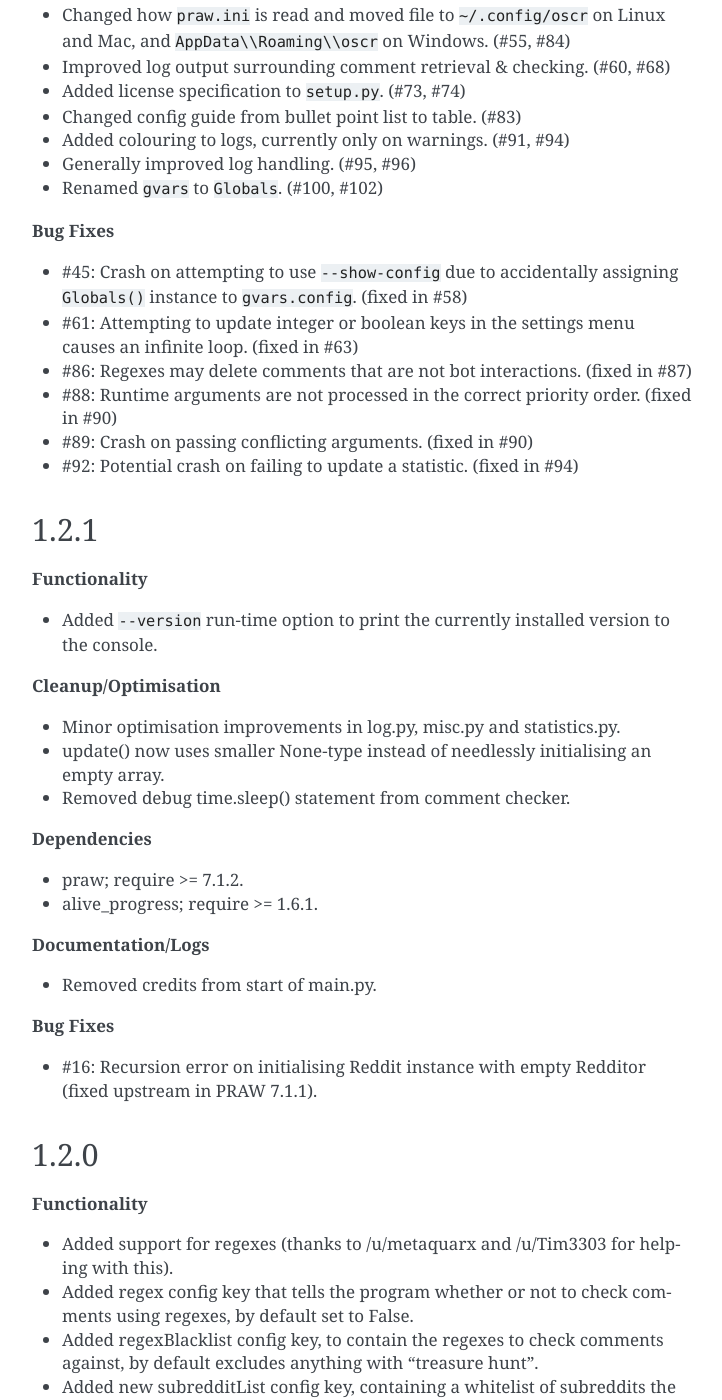
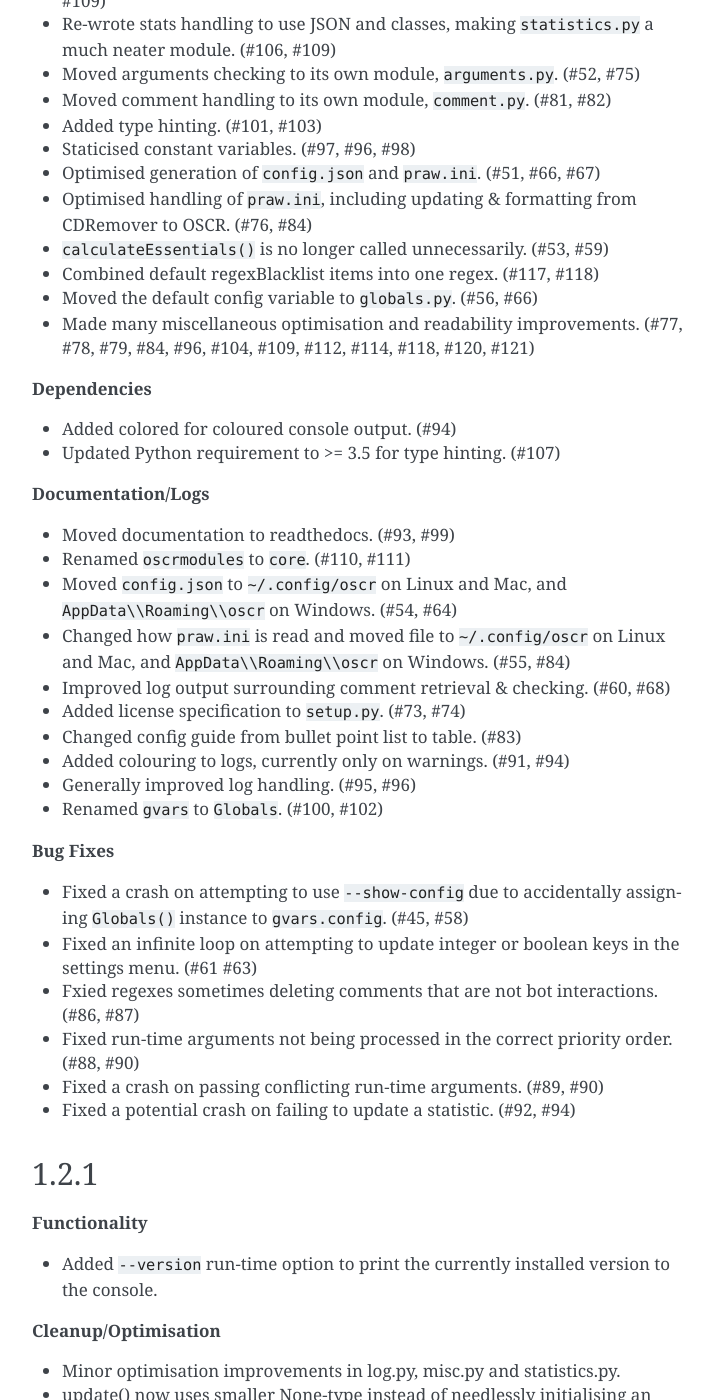
Before and after one commit to MurdoMaclachlan/oscr, a Sphinx documentation site: the page built from docs/source/changelogs.rst, in a window 1280 px wide and 1400 px high, scrolled down 1577 px. Shown: the whole window, without its empty margins (388-1110 px from the left). Built offline with Sphinx 7.4.7, drawn with Linux system fonts in a browser that asks for light colours; some of the changed text lies outside the part shown.

Commit message:
Update changelog

```diff
--- a/docs/source/changelogs.rst
+++ b/docs/source/changelogs.rst
@@ -1,10 +1,35 @@
 Changelogs
-===========
+==========
 
 A list of changelogs for OSCR, with the most recent version first. These are also available `here <https://github.com/MurdoMaclachlan/oscr/releases>`_.
 
-2.0.0 - Current Release
+2.1.0 - Current Release
 -----------------------
+
+**Functionality**
+
+- Added refresh token support. (#33, #139)
+- Added "dibs" to the default blacklist and regexBlacklist. (#140, #141)
+- Removed ``--format-old`` runtime argument. (#105, #131)
+
+**Cleanup/Optimisation**
+
+- Deferred various functionalities in ``main.py`` to functions in other modules. (#128, #145)
+- Optimised the settings menu to allow for easier addition of new config and ini options. (#127, #139, #142)
+- Combined ``Log.clear()`` and ``Log.get()`` into ``Log.request()``. (#125, #130)
+- Other general cleanup, readability and optimisation improvements. (#136, #137, #139, #142, #145)
+
+**Documentation/Logs**
+
+- Changed "core" folder to "oscrcore" to avoid issues with pip. (#138, #139)
+
+**Bug Fixes**
+
+- Fixed a crash on calling ``resetConfig()``. (#132, #134)
+- Fixed a crash on passing an unknown run-time argument. (#133, #135)
+
+2.0.0
+-----
 
 **Functionality**
 
@@ -54,12 +79,12 @@
 
 **Bug Fixes**
 
-- #45: Crash on attempting to use ``--show-config`` due to accidentally assigning ``Globals()`` instance to ``gvars.config``. (fixed in #58)
-- #61: Attempting to update integer or boolean keys in the settings menu causes an infinite loop. (fixed in #63)
-- #86: Regexes may delete comments that are not bot interactions. (fixed in #87)
-- #88: Runtime arguments are not processed in the correct priority order. (fixed in #90)
-- #89: Crash on passing conflicting arguments. (fixed in #90)
-- #92: Potential crash on failing to update a statistic. (fixed in #94)
+- Fixed a crash on attempting to use ``--show-config`` due to accidentally assigning ``Globals()`` instance to ``gvars.config``. (#45, #58)
+- Fixed an infinite loop on attempting to update integer or boolean keys in the settings menu. (#61 #63)
+- Fxied regexes sometimes deleting comments that are not bot interactions. (#86, #87)
+- Fixed run-time arguments not being processed in the correct priority order. (#88, #90)
+- Fixed a crash on passing conflicting run-time arguments. (#89, #90)
+- Fixed a potential crash on failing to update a statistic. (#92, #94)
 
 1.2.1
 -----
@@ -85,7 +110,7 @@
 
 **Bug Fixes**
 
-- #16: Recursion error on initialising Reddit instance with empty Redditor (fixed upstream in PRAW 7.1.1).
+- #16: Recursion error on initialising Reddit instance with empty Redditor. (fixed upstream in PRAW 7.1.1)
 
 
 1.2.0
```
